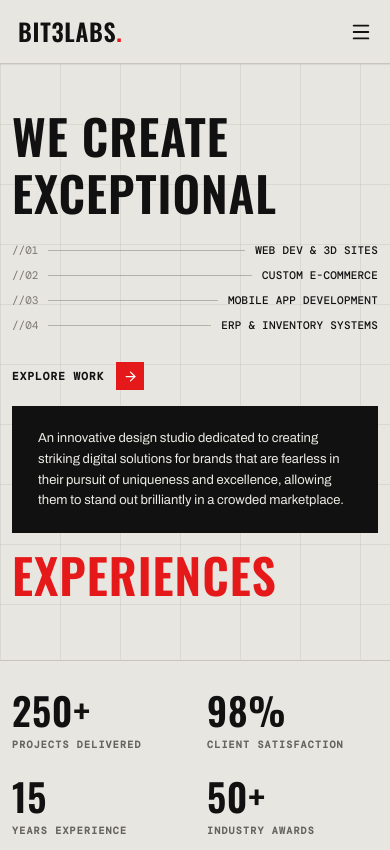
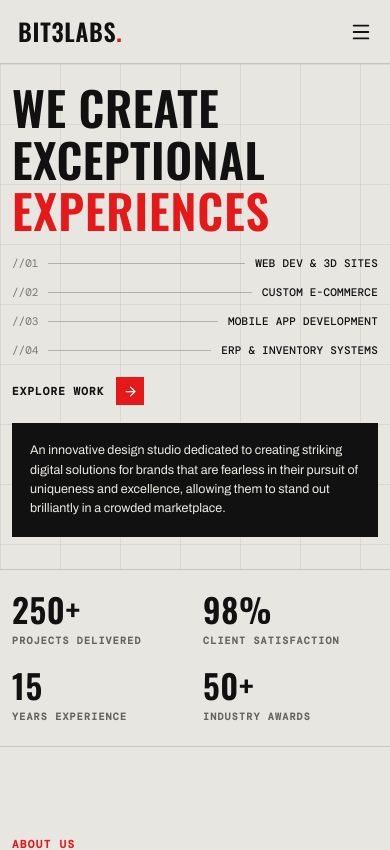
Before and after one commit to Rehansajid2130/bit3labs, a React (Vite) app in the folder artifacts/creative-agency/: page / in a window 390 px wide. Shown: the top 850 px of the page. Built offline with nearby package versions, Linux system fonts and the light colour scheme; a web font is replaced by a local one.

Commit message:
feat: add hero section and global design tokens in CSS

```diff
--- a/artifacts/creative-agency/src/components/hero-section.tsx
+++ b/artifacts/creative-agency/src/components/hero-section.tsx
@@ -23,6 +23,7 @@ export function HeroSection() {
             <h1 className="hero-display-title">
               <span className="hero-line">WE CREATE</span>
               <span className="hero-line">EXCEPTIONAL</span>
+              <span className="hero-line hero-line-red hero-line-red-mobile">EXPERIENCES</span>
             </h1>
           </div>
 
@@ -48,7 +49,7 @@ export function HeroSection() {
           </div>
         </div>
 
-        {/* Bottom row: Info box flush alongside giant red EXPERIENCES */}
+        {/* Bottom row: Info box flush alongside giant red EXPERIENCES (desktop only) */}
         <div className="hero-lockup-bottom">
           <div className="hero-desc-box">
             <p>
@@ -59,7 +60,7 @@ export function HeroSection() {
             </p>
           </div>
 
-          <span className="hero-display-title hero-line-red">EXPERIENCES</span>
+          <span className="hero-display-title hero-line-red hero-line-red-desktop">EXPERIENCES</span>
         </div>
       </div>
     </section>
--- a/artifacts/creative-agency/src/index.css
+++ b/artifacts/creative-agency/src/index.css
@@ -448,28 +448,96 @@ img {
   margin-bottom: 8px;
 }
 
+.hero-line-red-mobile {
+  display: none !important;
+}
+
+.hero-line-red-desktop {
+  display: inline-block;
+}
+
 @media (max-width: 900px) {
+  .hero-section {
+    padding-top: 28px;
+    padding-bottom: 40px;
+  }
+  .hero-line-red-mobile {
+    display: block !important;
+    margin-top: 4px;
+  }
+  .hero-line-red-desktop {
+    display: none !important;
+  }
+  .hero-display-title {
+    font-size: clamp(38px, 11vw, 68px);
+    line-height: 1.02;
+    letter-spacing: 0.01em;
+  }
+  .hero-line:first-child {
+    margin-bottom: 4px;
+  }
   .hero-top-grid {
     grid-template-columns: 1fr;
-    gap: 24px;
+    gap: 26px;
   }
   .hero-disciplines-cta-col {
     align-items: flex-start;
     padding-top: 0;
+    gap: 22px;
+    width: 100%;
   }
   .hero-disciplines-list {
     max-width: 100%;
+    width: 100%;
+    gap: 12px;
+  }
+  .discipline-line {
+    font-size: 11px;
   }
   .hero-lockup-bottom {
     flex-direction: column;
     align-items: flex-start;
     gap: 18px;
+    margin-top: 22px;
+    width: 100%;
   }
   .hero-desc-box {
     max-width: 100%;
+    width: 100%;
+    padding: 20px 22px;
+  }
+  .hero-desc-box p {
+    font-size: 13px;
+    line-height: 1.6;
   }
   .hero-floating-square {
     display: none;
+  }
+}
+
+@media (max-width: 640px) {
+  .hero-section {
+    padding-top: 20px;
+    padding-bottom: 32px;
+  }
+  .hero-display-title {
+    font-size: clamp(34px, 12vw, 54px);
+  }
+  .hero-top-grid {
+    gap: 20px;
+  }
+  .hero-disciplines-cta-col {
+    gap: 18px;
+  }
+  .hero-lockup-bottom {
+    margin-top: 18px;
+  }
+  .hero-desc-box {
+    padding: 18px;
+  }
+  .hero-desc-box p {
+    font-size: 12.5px;
+    line-height: 1.55;
   }
 }
 
@@ -514,9 +582,15 @@ img {
 }
 
 @media (max-width: 768px) {
+  .stats-section {
+    padding-block: 22px;
+  }
   .stats-container {
     grid-template-columns: repeat(2, 1fr);
-    row-gap: 24px;
+    gap: 20px 16px;
+  }
+  .stat-value {
+    font-size: clamp(32px, 8.5vw, 48px);
   }
 }
 
```
